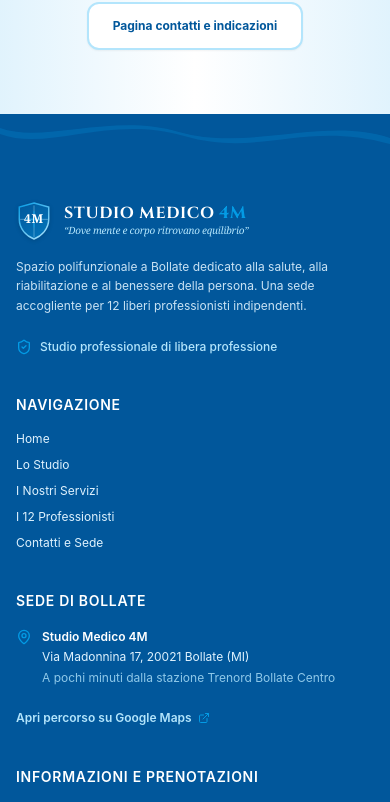
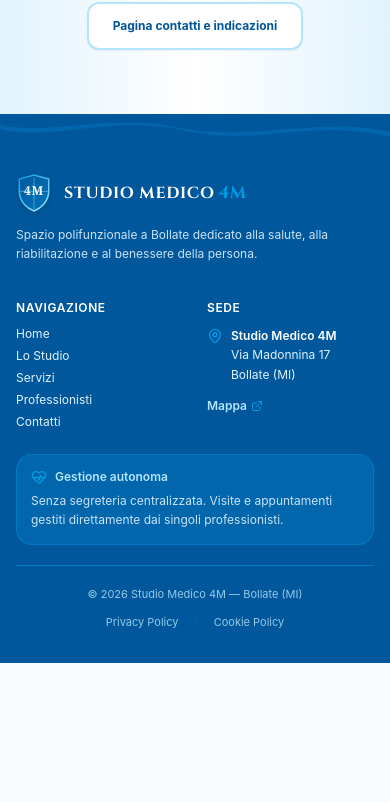
Before and after one commit to RiccardoDiRosa/StudioMedico4M, a React (Vite) app: page / in a window 390 px wide. Shown: the part 7086-7888 px from the top of the page. After the commit the page ends 7749 px from the top, so only its background shows below. Built offline with nearby package versions, Linux system fonts and the light colour scheme; a web font is replaced by a local one.

Commit message:
style: compact footer layout and paddings on mobile

```diff
--- a/src/components/Footer.tsx
+++ b/src/components/Footer.tsx
@@ -18,29 +18,29 @@
   return (
     <footer className="relative bg-[#01579b] text-sky-100 mt-auto">
       {/* Wave transition into palette dark footer */}
-      <WaveDivider position="top" fillColor="#01579b" accentColor="#039be5" height={48} className="bg-transparent" />
+      <WaveDivider position="top" fillColor="#01579b" accentColor="#039be5" height={36} className="bg-transparent" />
 
-      <div className="max-w-7xl mx-auto px-4 sm:px-6 lg:px-8 pt-10 pb-16">
-        <div className="grid grid-cols-1 md:grid-cols-2 lg:grid-cols-4 gap-10 lg:gap-12">
+      <div className="max-w-7xl mx-auto px-4 sm:px-6 lg:px-8 pt-6 sm:pt-10 pb-8 sm:pb-16">
+        <div className="grid grid-cols-2 md:grid-cols-2 lg:grid-cols-4 gap-6 sm:gap-10 lg:gap-12">
 
           {/* Col 1: Identity & Payoff */}
-          <div className="space-y-4">
-            <Logo variant="white" showPayoff={true} />
+          <div className="col-span-2 md:col-span-1 space-y-3 sm:space-y-4">
+            <Logo variant="white" showPayoff={false} />
             <p className="text-xs text-sky-100/90 leading-relaxed max-w-sm">
-              Spazio polifunzionale a Bollate dedicato alla salute, alla riabilitazione e al benessere della persona. Una sede accogliente per 12 liberi professionisti indipendenti.
+              Spazio polifunzionale a Bollate dedicato alla salute, alla riabilitazione e al benessere della persona.
             </p>
-            <div className="pt-2 flex items-center gap-2 text-xs text-[#b3e5fc] font-medium">
+            <div className="hidden sm:flex items-center gap-2 text-xs text-[#b3e5fc] font-medium">
               <ShieldCheck className="w-4 h-4 shrink-0 text-[#039be5]" />
-              <span>Studio professionale di libera professione</span>
+              <span>Studio di 12 liberi professionisti indipendenti</span>
             </div>
           </div>
 
           {/* Col 2: Navigazione rapida */}
           <div>
-            <h3 className="text-sm font-semibold uppercase tracking-wider text-white font-sans mb-4">
+            <h3 className="text-xs sm:text-sm font-semibold uppercase tracking-wider text-white font-sans mb-2.5 sm:mb-4">
               Navigazione
             </h3>
-            <ul className="space-y-2.5 text-xs text-sky-100">
+            <ul className="space-y-1.5 sm:space-y-2.5 text-xs text-sky-100">
               <li>
                 <a
                   href="/"
@@ -65,7 +65,7 @@
                   onClick={(e) => handleLink(e, '/#servizi')}
                   className="hover:text-white hover:underline transition-colors"
                 >
-                  I Nostri Servizi
+                  Servizi
                 </a>
               </li>
               <li>
@@ -74,7 +74,7 @@
                   onClick={(e) => handleLink(e, '/professionisti')}
                   className="hover:text-white hover:underline transition-colors"
                 >
-                  I 12 Professionisti
+                  Professionisti
                 </a>
               </li>
               <li>
@@ -83,7 +83,7 @@
                   onClick={(e) => handleLink(e, '/contatti')}
                   className="hover:text-white hover:underline transition-colors"
                 >
-                  Contatti e Sede
+                  Contatti
                 </a>
               </li>
             </ul>
@@ -91,59 +91,60 @@
 
           {/* Col 3: Sede & Indicazioni */}
           <div>
-            <h3 className="text-sm font-semibold uppercase tracking-wider text-white font-sans mb-4">
-              Sede di Bollate
+            <h3 className="text-xs sm:text-sm font-semibold uppercase tracking-wider text-white font-sans mb-2.5 sm:mb-4">
+              Sede
             </h3>
-            <div className="space-y-3 text-xs text-sky-100/90 leading-relaxed">
-              <div className="flex items-start gap-2.5">
+            <div className="space-y-2 sm:space-y-3 text-xs text-sky-100/90 leading-relaxed">
+              <div className="flex items-start gap-2">
                 <MapPin className="w-4 h-4 text-[#039be5] shrink-0 mt-0.5" />
                 <div>
                   <p className="text-white font-semibold">{STUDIO_CONFIG.name}</p>
-                  <p className="text-sky-100">{STUDIO_CONFIG.address}</p>
-                  <p className="text-[#b3e5fc]/80 mt-0.5">A pochi minuti dalla stazione Trenord Bollate Centro</p>
+                  <p className="text-sky-100">{STUDIO_CONFIG.street} {STUDIO_CONFIG.civic}</p>
+                  <p className="text-sky-100">{STUDIO_CONFIG.city} ({STUDIO_CONFIG.province})</p>
+                  <p className="hidden sm:block text-[#b3e5fc]/80 mt-0.5">A pochi minuti da Bollate Centro</p>
                 </div>
               </div>
 
-              <div className="pt-2">
+              <div className="pt-1">
                 <a
                   href={STUDIO_CONFIG.googleMapsUrl}
                   target="_blank"
                   rel="noopener noreferrer"
-                  className="inline-flex items-center gap-1.5 text-[#b3e5fc] hover:text-white font-semibold transition-colors"
+                  className="inline-flex items-center gap-1 text-[#b3e5fc] hover:text-white font-semibold transition-colors"
                 >
-                  <span>Apri percorso su Google Maps</span>
+                  <span>Mappa</span>
                   <ExternalLink className="w-3 h-3 text-[#039be5]" />
                 </a>
               </div>
             </div>
           </div>
 
-          {/* Col 4: Modello organizzativo & Note etiche */}
-          <div>
-            <h3 className="text-sm font-semibold uppercase tracking-wider text-white font-sans mb-4">
+          {/* Col 4: Modello organizzativo */}
+          <div className="col-span-2 md:col-span-1">
+            <h3 className="hidden sm:block text-sm font-semibold uppercase tracking-wider text-white font-sans mb-4">
               Informazioni e Prenotazioni
             </h3>
-            <div className="bg-[#0277bd]/50 rounded-2xl p-4 border border-[#039be5]/40 text-xs text-sky-100 space-y-2 backdrop-blur-xs">
+            <div className="bg-[#0277bd]/50 rounded-2xl p-3.5 sm:p-4 border border-[#039be5]/40 text-xs text-sky-100 space-y-1.5 sm:space-y-2 backdrop-blur-xs">
               <div className="flex items-center gap-2 text-[#b3e5fc] font-semibold">
                 <HeartPulse className="w-4 h-4 shrink-0 text-[#039be5]" />
                 <span>Gestione autonoma</span>
               </div>
               <p className="leading-relaxed text-sky-100/90">
-                Nello studio non è attiva una segreteria centralizzata. Per appuntamenti o tariffe, si prega di fare riferimento direttamente ai singoli professionisti.
+                Senza segreteria centralizzata. Visite e appuntamenti gestiti direttamente dai singoli professionisti.
               </p>
             </div>
           </div>
         </div>
 
         {/* Hairline divider */}
-        <div className="my-8 border-t border-[#0277bd]" />
+        <div className="my-5 sm:my-8 border-t border-[#0277bd]" />
 
         {/* Bottom bar with legal notices & copyright */}
-        <div className="flex flex-col sm:flex-row items-center justify-between gap-4 text-xs text-sky-200/80">
+        <div className="flex flex-col sm:flex-row items-center justify-between gap-3 sm:gap-4 text-[11px] sm:text-xs text-sky-200/80 text-center sm:text-left">
           <p>
-            © {new Date().getFullYear()} {STUDIO_CONFIG.name} — Via Madonnina 17, 20021 Bollate (MI). Tutti i diritti riservati.
+            © {new Date().getFullYear()} {STUDIO_CONFIG.name} — Bollate (MI)
           </p>
-          <div className="flex items-center gap-6">
+          <div className="flex items-center gap-4 sm:gap-6">
             <a
               href="/privacy-policy"
               onClick={(e) => handleLink(e, '/privacy-policy')}
```
